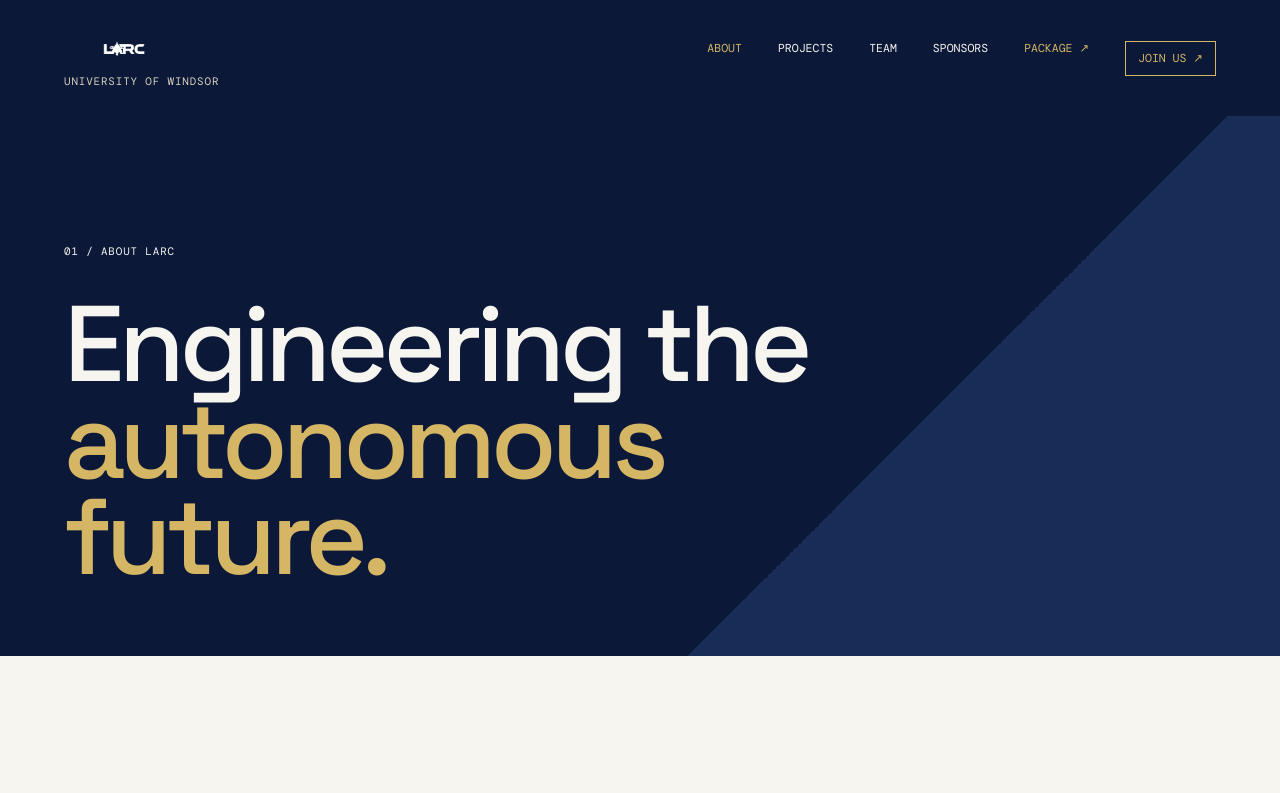
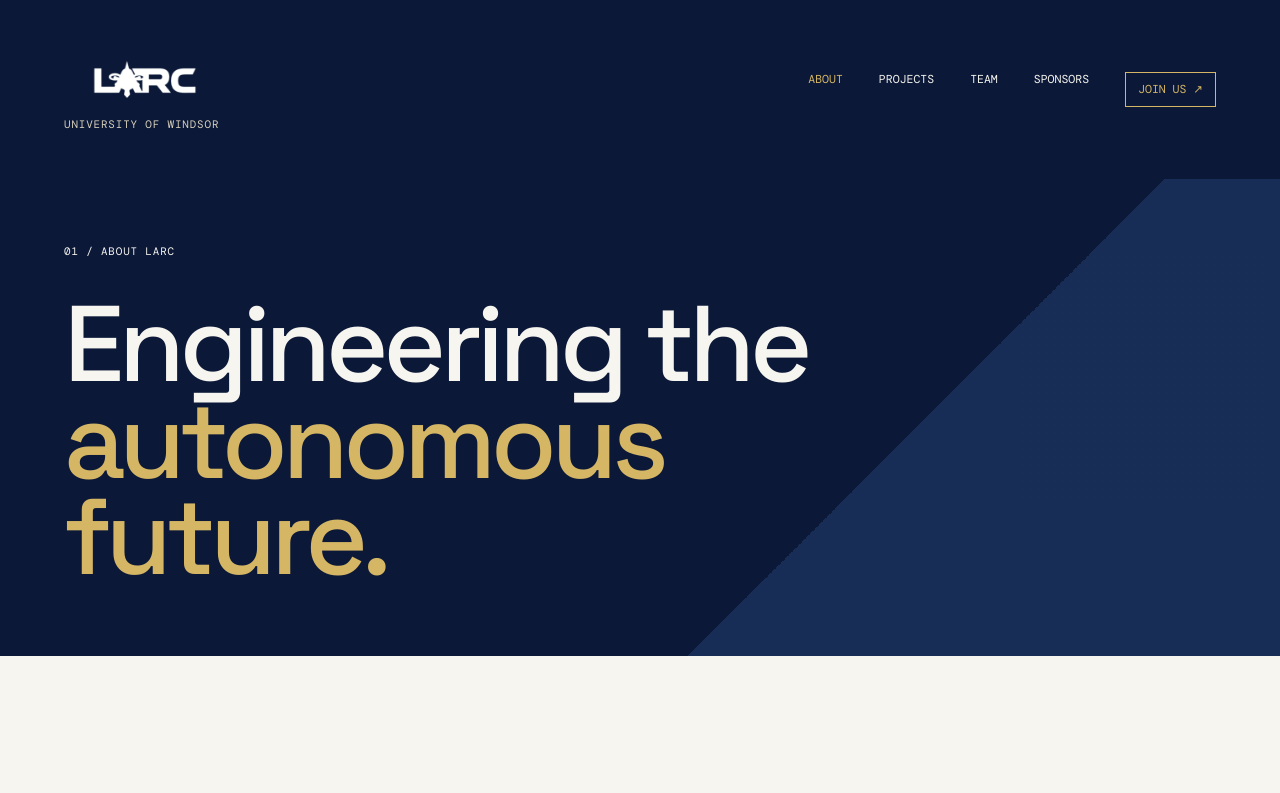
Before and after one commit to larc-uwindsor/.github.io, a plain HTML site: page about.html in a window 1280 px wide. Shown: the top 793 px of the page. Drawn offline with nearby package versions, Linux system fonts and the light colour scheme.

Commit message:
Remove sponsorship package links from navigation across multiple pages for a cleaner interface

```diff
--- a/about.html
+++ b/about.html
@@ -23,10 +23,8 @@
                 aria-hidden="true">+</span></button>
         <nav class="site-nav" id="site-nav" aria-label="Main navigation">
             <a class="is-current" href="about.html">About</a><a href="projects.html">Projects</a><a
-                href="team.html">Team</a><a href="sponsors.html">Sponsors</a><a class="nav-package"
-                href="assets/sponsorship-package.pdf" target="_blank" rel="noreferrer">Package <span
-                    aria-hidden="true">↗</span></a><a class="nav-join" href="mailto:larc@uwindsor.ca">Join us <span
-                    aria-hidden="true">↗</span></a>
+                href="team.html">Team</a><a href="sponsors.html">Sponsors</a><a class="nav-join"
+                href="mailto:larc@uwindsor.ca">Join us <span aria-hidden="true">↗</span></a>
         </nav>
     </header>
     <main class="inner-page">
--- a/styles.css
+++ b/styles.css
@@ -718,8 +718,15 @@ h2 {
 
 .wordmark img {
     filter: brightness(0) invert(1);
-    height: 42px;
-    width: 120px;
+    height: 105px;
+    transform: translateX(-10px);
+    width: 180px;
+}
+
+.wordmark {
+    align-items: flex-start;
+    flex-direction: column;
+    gap: 4px;
 }
 
 .nav-package {
@@ -1048,6 +1055,7 @@ h2 {
 
 .wordmark small {
     color: #d9d2bc;
+    transform: translateY(-20px);
 }
 
 .hero-overlay {
```
Also changed, not shown: index.html (+0 -2 lines), projects.html (+2 -3 lines), sponsors.html (+2 -3 lines), team.html (+2 -3 lines).
